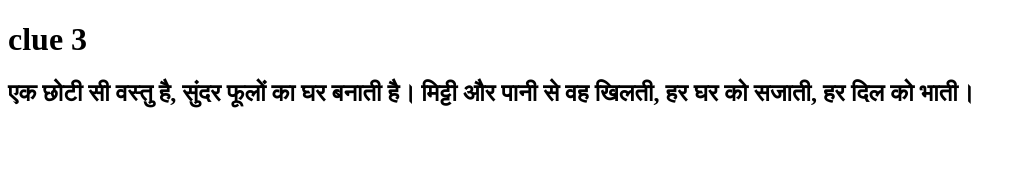
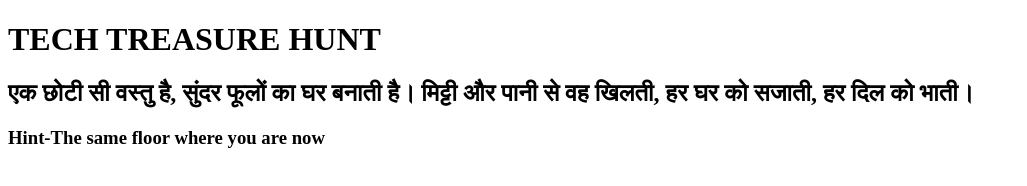
Before and after one commit to Ankitpardhi27/Square, a plain HTML site: page index.html in a window 1280 px wide. Shown: the whole page, without its empty margins (0-1027 px from the left). Drawn offline with Linux system fonts and the light colour scheme.

Commit message:
Update index.html

```diff
--- a/index.html
+++ b/index.html
@@ -7,10 +7,11 @@
     </title>
 </head>
 <body>
-    <h1> clue 3 </h1>
+    <h1> TECH TREASURE HUNT </h1>
     <h2> एक छोटी सी वस्तु है,
 सुंदर फूलों का घर बनाती है।
 मिट्टी और पानी से वह खिलती,
 हर घर को सजाती, हर दिल को भाती।</h2>
+    <h3>Hint-The same floor where you are now </h3>
 </body>
 </html>
```
